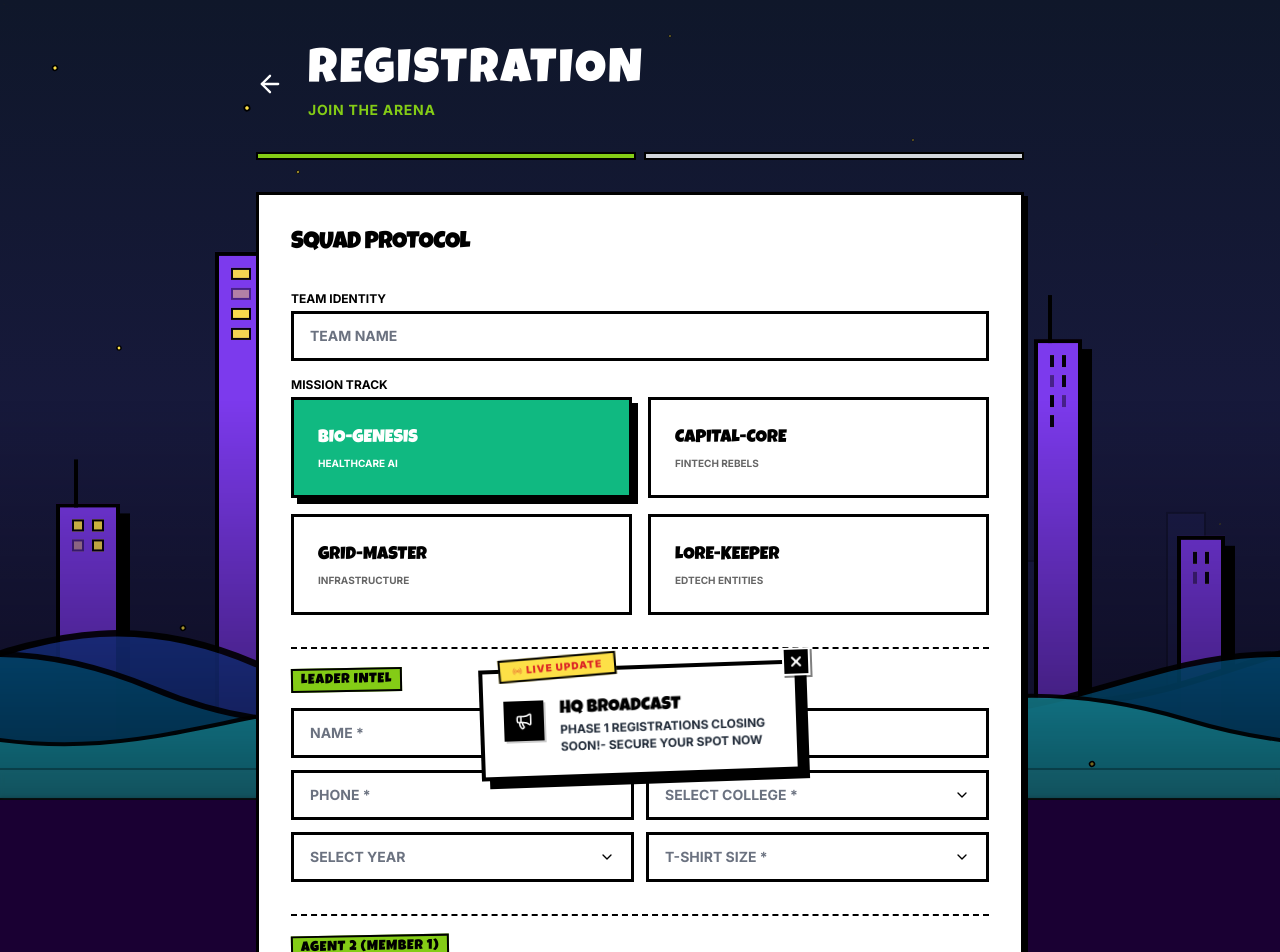
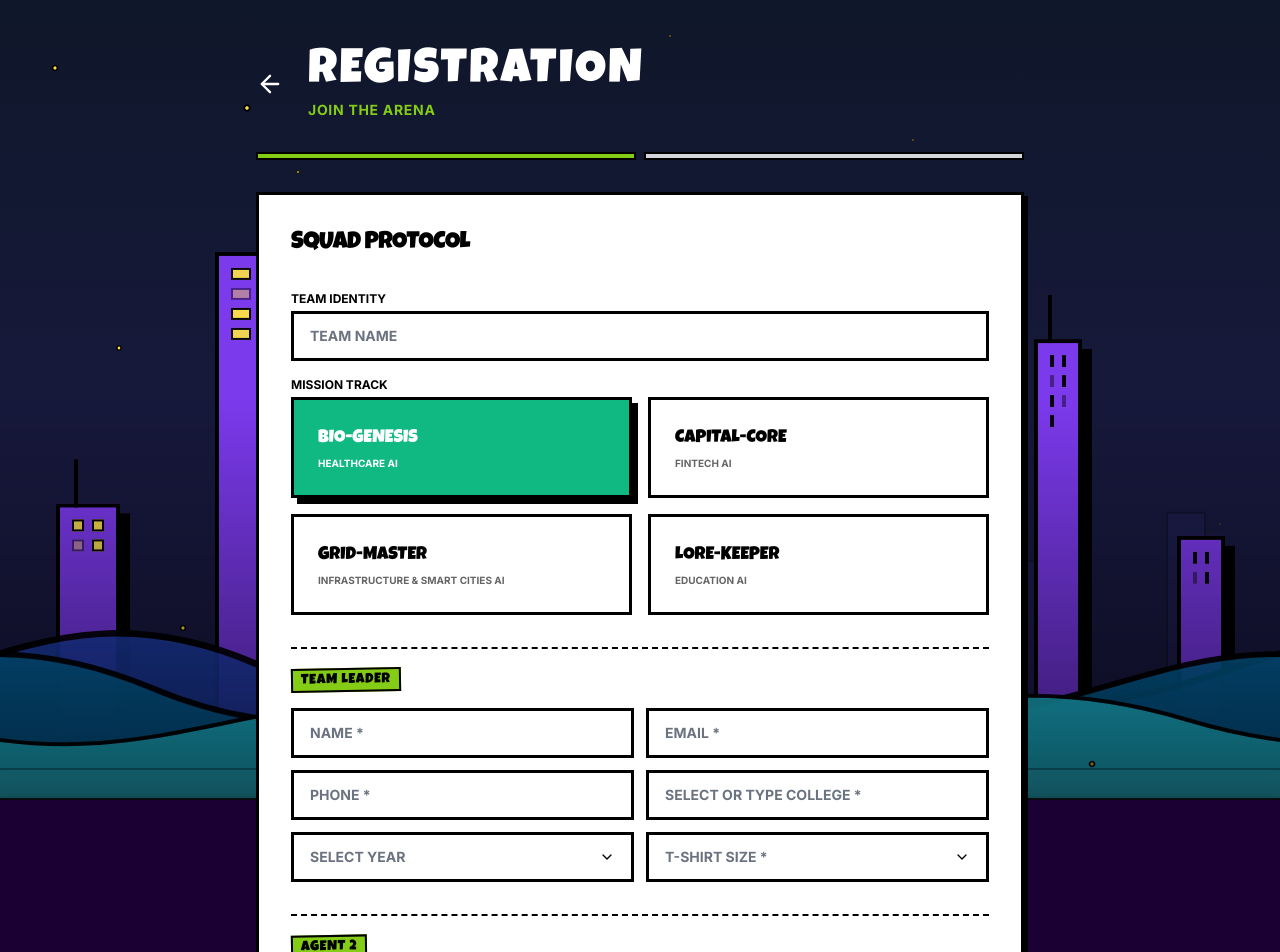
Before and after one commit to Anmol-S314/hackathon, a React (Vite) app: page /register in a window 1280 px wide. Shown: the top 952 px of the page. Built offline with nearby package versions, Linux system fonts and the light colour scheme.

Commit message:
track registration and prizes ui refinements

```diff
--- a/src/components/RegistrationForm.tsx
+++ b/src/components/RegistrationForm.tsx
@@ -33,9 +33,9 @@ interface RegistrationData {
 
 const TRACKS = [
     { id: 'Bio-Genesis', label: 'BIO-GENESIS', sub: 'Healthcare AI', color: 'bg-emerald-500' },
-    { id: 'Capital-Core', label: 'CAPITAL-CORE', sub: 'FinTech Rebels', color: 'bg-amber-500' },
-    { id: 'Grid-Master', label: 'GRID-MASTER', sub: 'Infrastructure', color: 'bg-blue-500' },
-    { id: 'Lore-Keeper', label: 'LORE-KEEPER', sub: 'EdTech Entities', color: 'bg-red-500' }
+    { id: 'Capital-Core', label: 'CAPITAL-CORE', sub: 'FinTech AI', color: 'bg-amber-500' },
+    { id: 'Grid-Master', label: 'GRID-MASTER', sub: 'Infrastructure & Smart Cities AI', color: 'bg-blue-500' },
+    { id: 'Lore-Keeper', label: 'LORE-KEEPER', sub: 'Education AI', color: 'bg-red-500' }
 ];
 
 const YEARS = ['1ST YEAR', '2ND YEAR', '3RD YEAR', '4TH YEAR', 'POST GRAD'];
@@ -402,6 +402,18 @@ function StepInfo({
         "Other"
     ];
 
+    // Close dropdowns when clicking outside
+    useEffect(() => {
+        const handleClickOutside = (event: MouseEvent) => {
+            const target = event.target as HTMLElement;
+            if (activeDropdown && !target.closest('.dropdown-container')) {
+                setActiveDropdown(null);
+            }
+        };
+        document.addEventListener('mousedown', handleClickOutside);
+        return () => document.removeEventListener('mousedown', handleClickOutside);
+    }, [activeDropdown]);
+
     function validateAndProceed(): void {
         const { teamName, leader, member1, member2 } = formData;
 
@@ -479,7 +491,7 @@ function StepInfo({
             </div>
 
             <PersonFieldsSection
-                title="LEADER INTEL"
+                title="TEAM LEADER"
                 data={formData.leader}
                 section="leader"
                 activeDropdown={activeDropdown}
@@ -490,7 +502,7 @@ function StepInfo({
             />
 
             <PersonFieldsSection
-                title="AGENT 2 (MEMBER 1)"
+                title="AGENT 2"
                 data={formData.member1}
                 section="member1"
                 activeDropdown={activeDropdown}
@@ -501,7 +513,7 @@ function StepInfo({
             />
 
             <PersonFieldsSection
-                title="AGENT 3 (MEMBER 2)"
+                title="AGENT 3"
                 data={formData.member2}
                 section="member2"
                 activeDropdown={activeDropdown}
@@ -538,8 +550,11 @@ function PersonFieldsSection({
     // Forgiving search: remove special chars and spaces for comparison
     const normalize = (str: string) => str.toLowerCase().replace(/[^a-z0-9]/g, '');
 
+    // Filter colleges based on input, but show all if input matches a valid college strictly (so they can validly re-select)
+    // Actually, standard combobox logic: filter by partial match.
+    // If the value exactly matches one, we still show list? Usually yes.
     const filteredColleges = (colleges || []).filter((c: string) =>
-        normalize(c).includes(normalize(searchTerm))
+        normalize(c).includes(normalize(data.college || ""))
     );
 
     return (
@@ -552,17 +567,33 @@ function PersonFieldsSection({
 
                 <input className="input-field text-sm" placeholder="PHONE *" name="phone" value={data.phone} onChange={(e) => onFieldChange(e, section)} required type="tel" />
 
-                {/* College Custom Dropdown */}
+                {/* College Unified Combobox */}
+                <div className="relative dropdown-container">
                     <div className="relative">
-                    <div
-                        onClick={() => data.year !== 'POST GRAD' && toggleDropdown(`${section}_college`)}
-                        className={`input-field text-sm flex justify-between items-center cursor-pointer bg-white ${data.year === 'POST GRAD' ? 'opacity-50 cursor-not-allowed' : ''}`}
-                    >
-                        <span className={data.college ? "text-black" : "text-gray-500"}>
-                            {data.year === 'POST GRAD' ? 'N/A' : (data.college || "SELECT COLLEGE *")}
-                        </span>
-                        <ChevronDown size={16} className={`transition-transform ${activeDropdown === `${section}_college` ? 'rotate-180' : ''}`} />
+                        <input
+                            disabled={data.year === 'POST GRAD'}
+                            className={`input-field text-sm w-full uppercase ${data.year === 'POST GRAD' ? 'opacity-50 cursor-not-allowed' : ''}`}
+                            placeholder={data.year === 'POST GRAD' ? 'N/A' : "SELECT OR TYPE COLLEGE *"}
+                            value={data.year === 'POST GRAD' ? 'N/A' : (data.college || '')}
+                            onChange={(e) => {
+                                const val = e.target.value;
+                                setFormData((prev: any) => ({
+                                    ...prev,
+                                    [section]: { ...prev[section], college: val }
+                                }));
+                                if (!activeDropdown) setActiveDropdown(`${section}_college`);
+                            }}
+                            onFocus={() => {
+                                if (data.year !== 'POST GRAD') setActiveDropdown(`${section}_college`);
+                            }}
+                            required
+                        />
+                        <ChevronDown
+                            size={16}
+                            className={`absolute right-3 top-1/2 -translate-y-1/2 transition-transform pointer-events-none ${activeDropdown === `${section}_college` ? 'rotate-180' : ''}`}
+                        />
                     </div>
+
                     <AnimatePresence>
                         {activeDropdown === `${section}_college` && data.year !== 'POST GRAD' && (
                             <motion.div
@@ -571,24 +602,17 @@ function PersonFieldsSection({
                                 exit={{ opacity: 0, y: -10 }}
                                 className="absolute top-full left-0 right-0 bg-white border-2 border-black z-50 shadow-[4px_4px_0px_#000] max-h-[200px] overflow-y-auto"
                             >
-                                <div className="p-2 border-b-2 border-black bg-gray-50 sticky top-0 z-10">
-                                    <input
-                                        type="text"
-                                        className="w-full text-xs font-bold uppercase p-2 border-2 border-gray-300 focus:border-black outline-none bg-white text-black"
-                                        placeholder="SEARCH..."
-                                        value={searchTerm}
-                                        onChange={(e) => setSearchTerm(e.target.value)}
-                                        onClick={(e) => e.stopPropagation()}
-                                        autoFocus
-                                    />
-                                </div>
-                                {filteredColleges.map((c: string, i: number) => (
+                                {filteredColleges.length > 0 ? (
+                                    filteredColleges.map((c: string, i: number) => (
                                         <div
                                             key={i}
                                             onClick={() => {
                                                 setFormData((prev: any) => ({
                                                     ...prev,
-                                                [section]: { ...prev[section], college: c }
+                                                    [section]: {
+                                                        ...prev[section],
+                                                        college: c === 'Other' ? '' : c
+                                                    }
                                                 }));
                                                 setActiveDropdown(null);
                                             }}
@@ -596,14 +620,19 @@ function PersonFieldsSection({
                                         >
                                             {c}
                                         </div>
-                                ))}
+                                    ))
+                                ) : (
+                                    <div className="p-3 text-xs font-bold text-gray-500 uppercase italic">
+                                        Type your college name...
+                                    </div>
+                                )}
                             </motion.div>
                         )}
                     </AnimatePresence>
                 </div>
 
                 {/* Year Custom Dropdown */}
-                <div className="relative">
+                <div className="relative dropdown-container">
                     <div
                         onClick={() => toggleDropdown(`${section}_year`)}
                         className="input-field text-sm flex justify-between items-center cursor-pointer bg-white"
@@ -635,7 +664,7 @@ function PersonFieldsSection({
                 </div>
 
                 {/* Shirt Size Custom Dropdown */}
-                <div className="relative">
+                <div className="relative dropdown-container">
                     <div
                         onClick={() => toggleDropdown(`${section}_shirt`)}
                         className="input-field text-sm flex justify-between items-center cursor-pointer bg-white"
@@ -666,7 +695,7 @@ function PersonFieldsSection({
                     </AnimatePresence>
                 </div>
             </div>
-        </div>
+        </div >
     );
 }
 
--- a/src/components/sections/Prizes.tsx
+++ b/src/components/sections/Prizes.tsx
@@ -48,9 +48,9 @@ function GrandPrize(): React.ReactElement {
         <div className="lg:col-span-6 bg-[#8B5CF6] p-6 relative flex flex-col items-center justify-center min-h-[350px] border-b-[4px] lg:border-b-0 lg:border-r-[4px] border-black overflow-hidden text-center z-10">
             {/* 1st Place Tag */}
             <motion.div
-                initial={{ x: -100, rotate: -25 }}
-                whileInView={{ x: 0, rotate: -15 }}
-                className="absolute -top-10 -left-10 bg-orange-500 border-[4px] border-black px-10 py-5 rotate-[-15deg] shadow-[6px_6px_0px_#000]"
+                initial={{ scale: 0, rotate: -15 }}
+                whileInView={{ scale: 1.2, rotate: 6 }}
+                className="absolute top-6 left-6 bg-orange-500 border-[4px] border-black px-4 py-2 rotate-6 shadow-[4px_4px_0px_#000]"
             >
                 <span className="text-white font-display text-4xl">1 ST</span>
             </motion.div>
--- a/src/components/sections/Tracks.tsx
+++ b/src/components/sections/Tracks.tsx
@@ -19,19 +19,19 @@ const tracks: Track[] = [
     },
     {
         title: "Capital-Core",
-        desc: "FinTech Rebels. Create fraud detection agents and personalized financial advisors.",
+        desc: "FinTech AI. Create fraud detection agents and personalized financial advisors.",
         icon: Shield,
         color: "bg-purple-400"
     },
     {
         title: "Grid-Master",
-        desc: "Infrastructure & Smart Cities. Traffic management agents and energy optimization.",
+        desc: "Infrastructure & Smart Cities AI. Create agents for traffic management and energy efficiency.",
         icon: Cpu,
         color: "bg-orange-400"
     },
     {
         title: "Lore-Keeper",
-        desc: "Education. Personalized learning tutors that adapt to every student.",
+        desc: "Education AI. Create personalized learning tutors that adapt to every student.",
         icon: GraduationCap,
         color: "bg-green-400"
     }
--- a/src/config.ts
+++ b/src/config.ts
@@ -18,7 +18,8 @@ export const HACKATHON_CONFIG = {
 
     // Phase 2 Data (Future Proofing)
     PHASE_2_TEAMS_LINK: 'https://docs.google.com/document/d/1rezO4PyOJUXpE1cT_UI7GkE_NZPIJvDyOHGhn_EUcc0/edit?usp=drivesdk', // Link to a PDF or Sheet with 60 selected teams
-    ANNOUNCEMENT_BANNER: 'PHASE 1 REGISTRATIONS CLOSING SOON!- SECURE YOUR SPOT NOW', // Custom text for Phase 2 announcement
+    // ANNOUNCEMENT_BANNER: 'PHASE 1 REGISTRATIONS CLOSING SOON!- SECURE YOUR SPOT NOW', // Custom text for Phase 2 announcement
+    ANNOUNCEMENT_BANNER:'',
 
     // Location
     LOCATION: {
```
Lines whose indentation alone changed are shown as unchanged.
